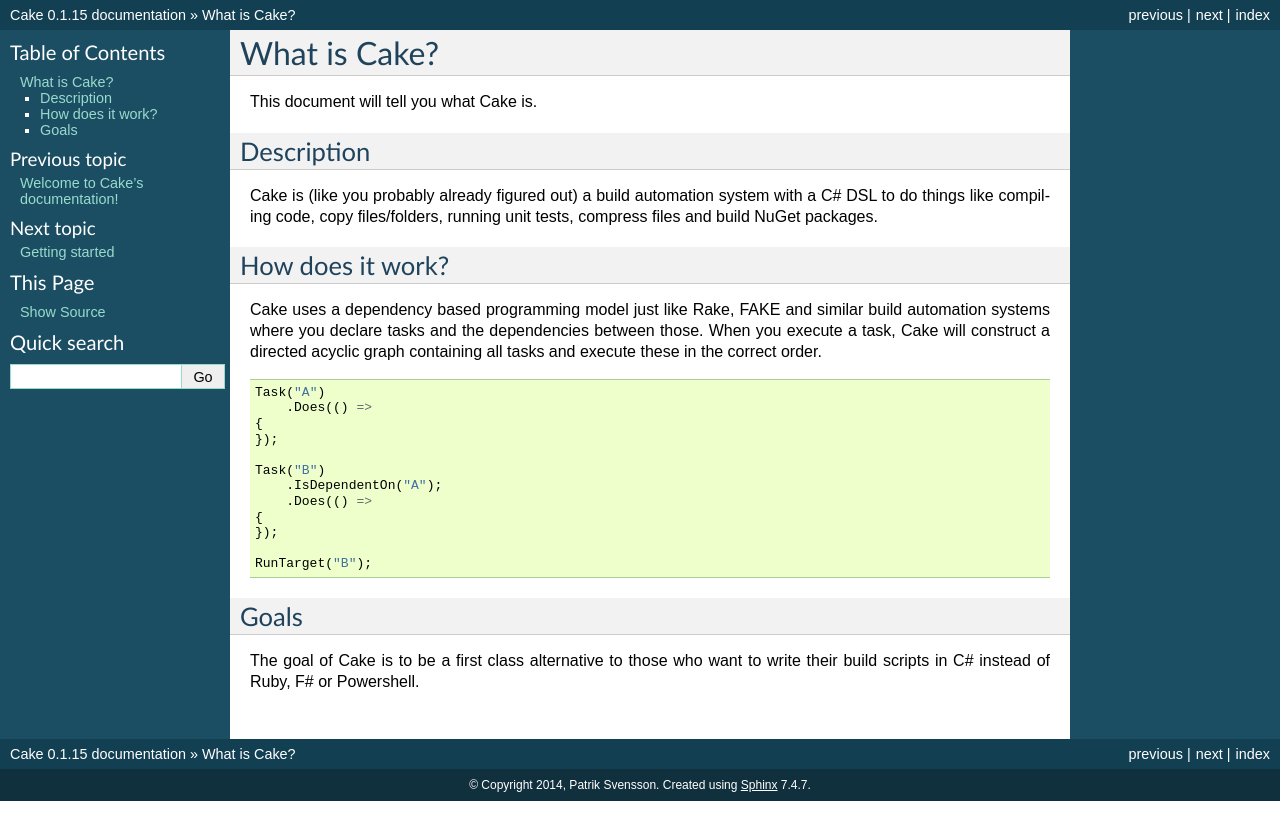
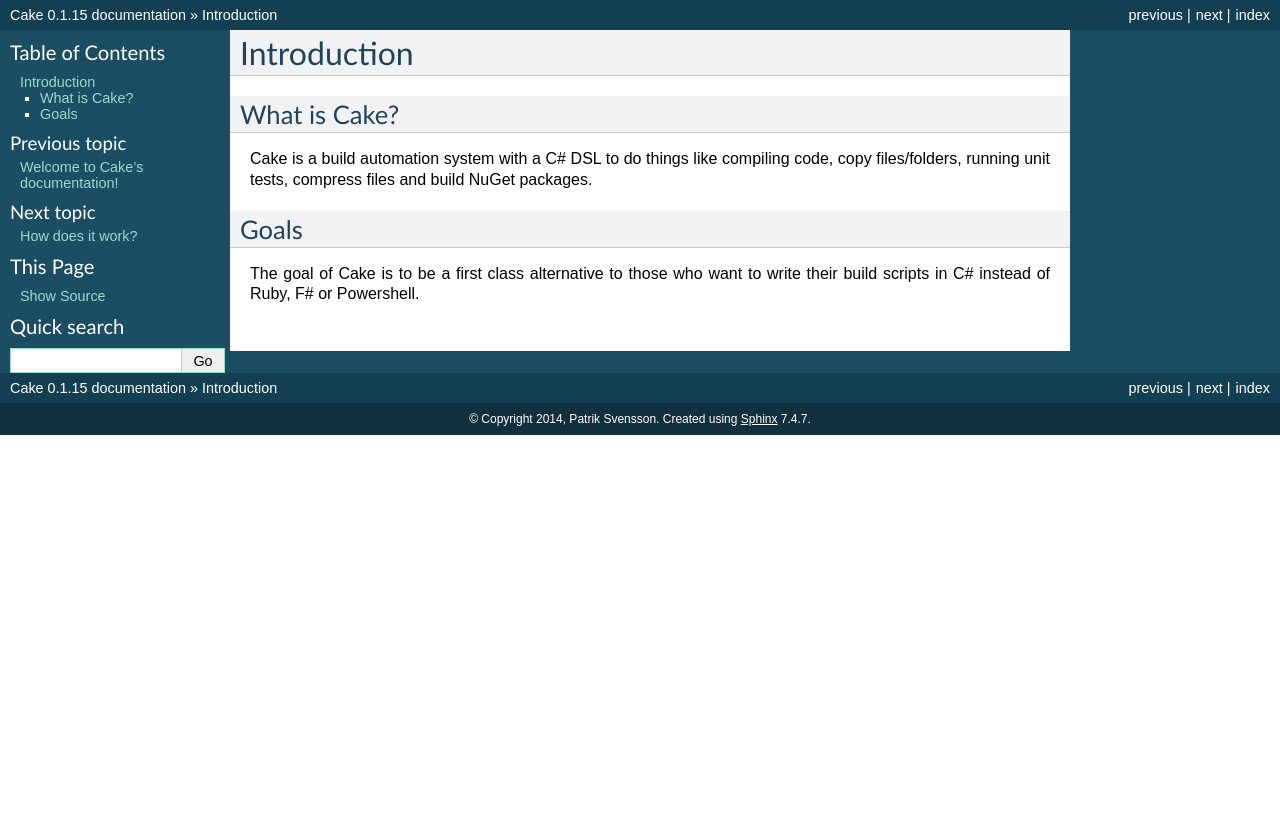
Before and after one commit to RichiCoder1/documentation, a Sphinx documentation site: the page built from source/what-is-cake.rst, in a window 1280 px wide. Shown: the top 840 px of the page. Built offline with Sphinx 7.4.7, drawn with Linux system fonts in a browser that asks for light colours.

Commit message:
Added basic information about concepts in Cake.

```diff
--- a/source/getting-started.rst
+++ b/source/getting-started.rst
@@ -80,4 +80,4 @@
 Try it out
 ----------
 
-To see an actual build script in action, fork or clone the [GitHub repository](https://github.com/cake-build/cake) and run `build.cmd` which will download Cake from NuGet and run the `build.cake` script.
+To see an actual build script in action, fork or clone the `GitHub repository <https://github.com/cake-build/cake>`_ and run `build.cmd` which will download Cake from NuGet and run the `build.cake` script.
--- a/source/index.rst
+++ b/source/index.rst
@@ -12,4 +12,5 @@
    :maxdepth: 2
 
    what-is-cake
+   how-does-it-work
    getting-started
--- a/source/what-is-cake.rst
+++ b/source/what-is-cake.rst
@@ -1,32 +1,10 @@
+Introduction
+============
+
 What is Cake?
-=============
+-------------
 
-This document will tell you what Cake is.
-
-Description
------------
-
-Cake is (like you probably already figured out) a build automation system with a C# DSL to do things like compiling code, copy files/folders, running unit tests, compress files and build NuGet packages.
-
-How does it work?
------------------
-
-Cake uses a dependency based programming model just like Rake, FAKE and similar build automation systems where you declare tasks and the dependencies between those. When you execute a task, Cake will construct a directed acyclic graph containing all tasks and execute these in the correct order.
-
-.. code-block:: csharp
-
-   Task("A")
-       .Does(() =>
-   {
-   });
-
-   Task("B")
-       .IsDependentOn("A");
-       .Does(() =>
-   {
-   });
-
-   RunTarget("B");
+Cake is a build automation system with a C# DSL to do things like compiling code, copy files/folders, running unit tests, compress files and build NuGet packages.
 
 Goals
 -----
```
Also changed, not shown: source/how-does-it-work.rst (added, +48 -0 lines).
